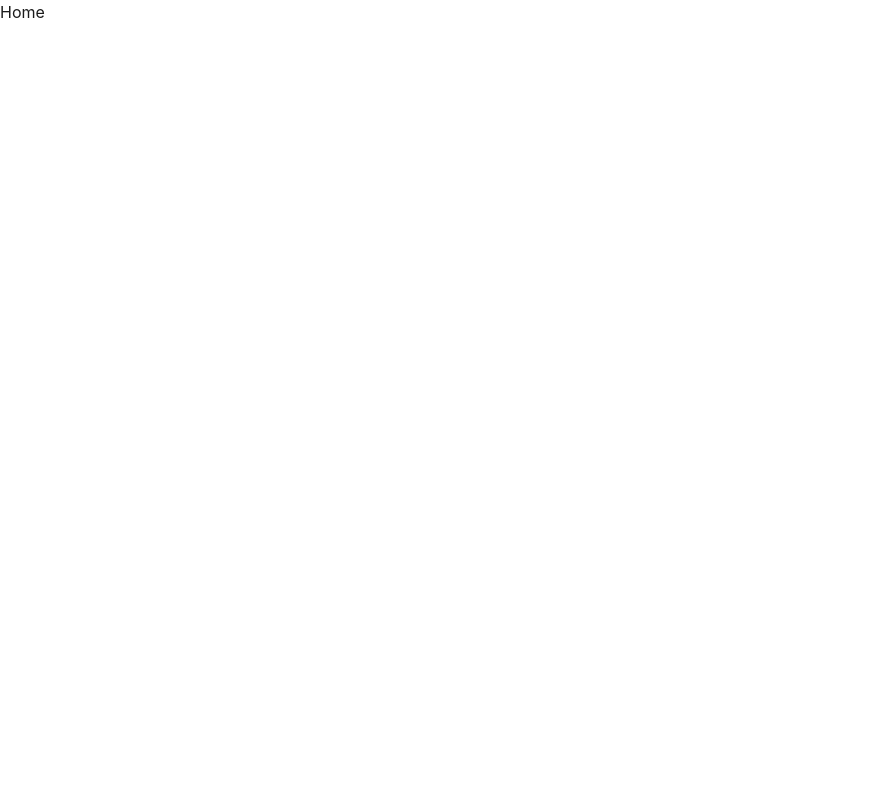
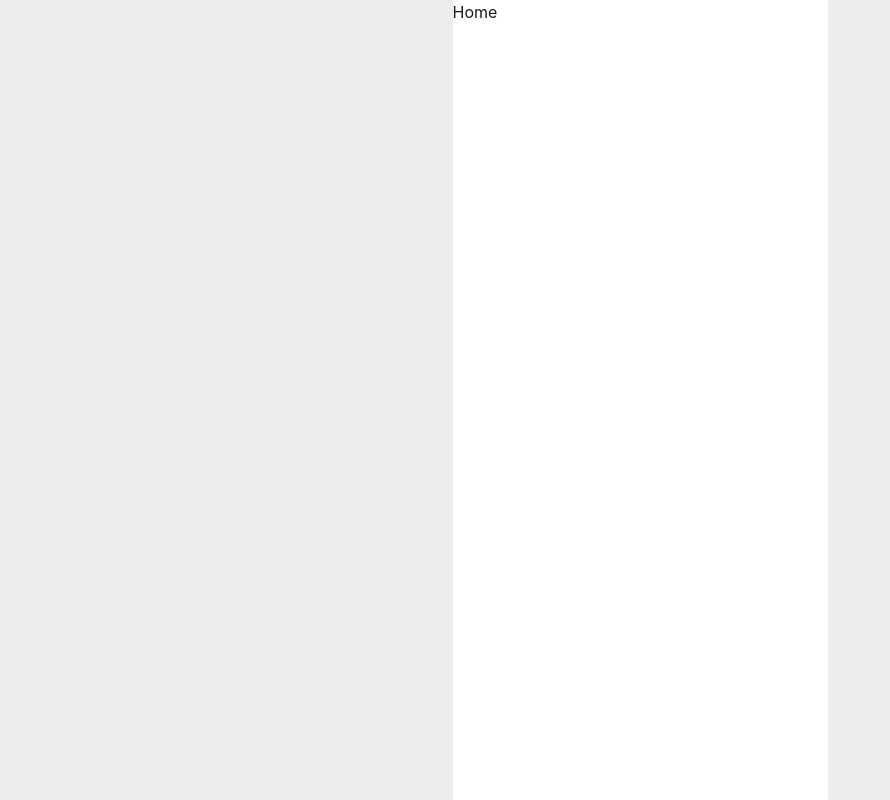
Before and after one commit to SOPT-all/39-COLLABORATION-WEB-ALADIN, a React (Vite) app: page / in a window 1280 px wide. Shown: the whole page, without its empty margins (0-890 px from the left). Built offline with nearby package versions, Linux system fonts and the light colour scheme; a web font is replaced by a local one.

Commit message:
chore: 앱 화면 너비를 375px로 고정 (#38)

```diff
--- a/src/shared/styles/global.css
+++ b/src/shared/styles/global.css
@@ -19,7 +19,7 @@
 
   body {
     color: var(--color-gray-950);
-    background-color: var(--color-white);
+    background-color: var(--color-gray-100);
     font-family: var(--font-family-pretendard);
     font-size: var(--font-size-body-16);
     font-weight: var(--font-weight-regular);
@@ -30,7 +30,10 @@
   }
 
   #root {
+    width: 375px;
     min-height: 100vh;
+    margin-inline: auto;
+    background-color: var(--color-white);
   }
 
   button,
```
